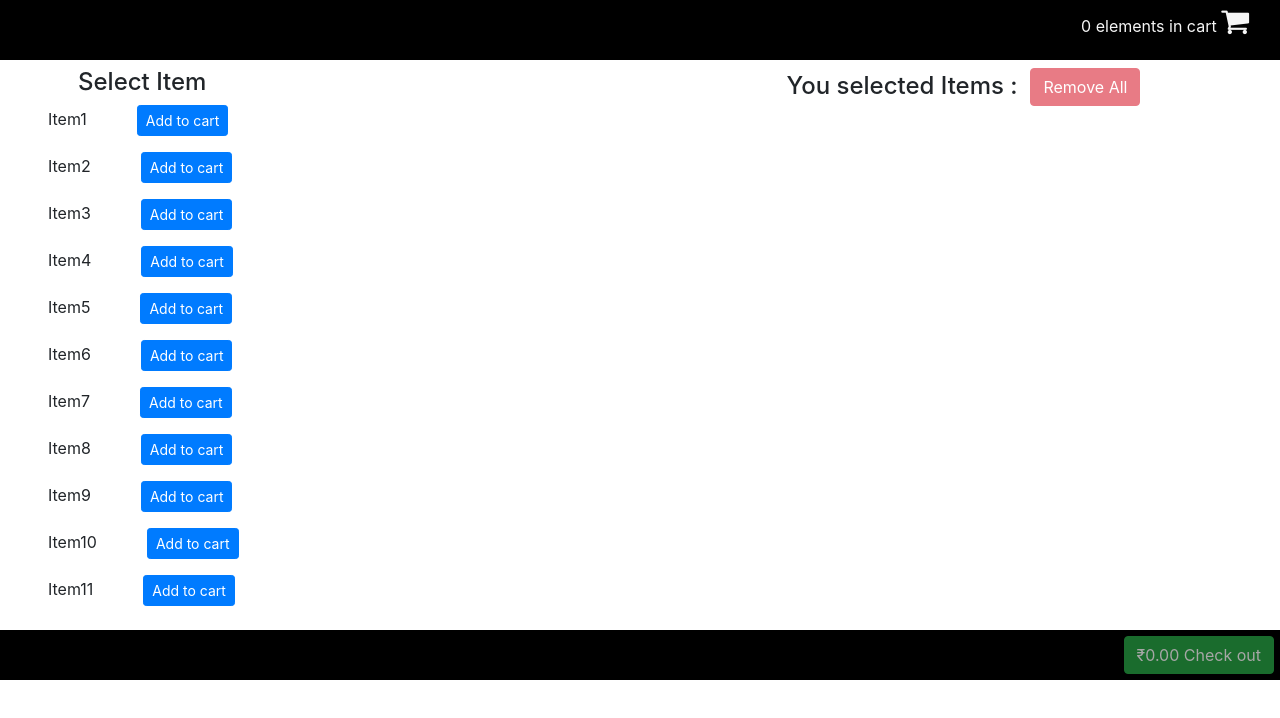
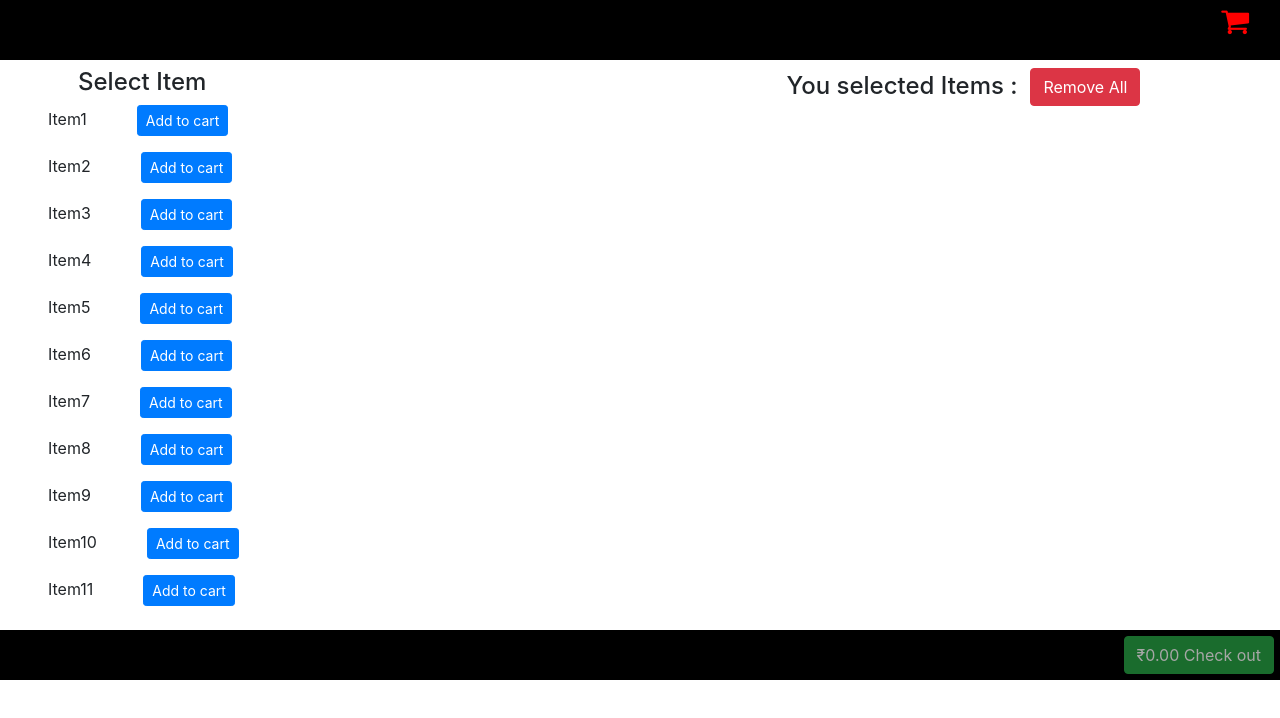
Before and after one commit to Gauravkulkarni9860/redux-app, a React (Create React App) app: page / in a window 1280 px wide. Shown: the top 718 px of the page. Built offline with nearby package versions, Linux system fonts and the light colour scheme.

Commit message:
updated task

```diff
--- a/src/components/cart/Cart.js
+++ b/src/components/cart/Cart.js
@@ -38,7 +38,6 @@ class Cart extends Component {
                     <Button
                         variant="danger"
                         onClick={()=>this.props.onRemoveAllItems()}
-                        disabled={this.props.itm.legth !== 0}
                     >
                         Remove All
                     </Button>
--- a/src/components/header/Header.js
+++ b/src/components/header/Header.js
@@ -12,7 +12,10 @@ class Header extends Component {
         }
         return (
             <div className="Header">
-                <p> <span> {itemQuantity} </span> elements in cart <i className="fa fa-shopping-cart" style={{fontSize:'30px'}}></i></p>
+                {
+                    itemQuantity === 0 ? <p><i className="fa fa-shopping-cart" style={{fontSize:'30px', color:'red'}}></i></p> :
+                    <p><span> {itemQuantity} </span> elements in cart <i className="fa fa-shopping-cart" style={{fontSize:'30px', color:'green'}}></i></p>
+                }
             </div>
         );
     }
```
